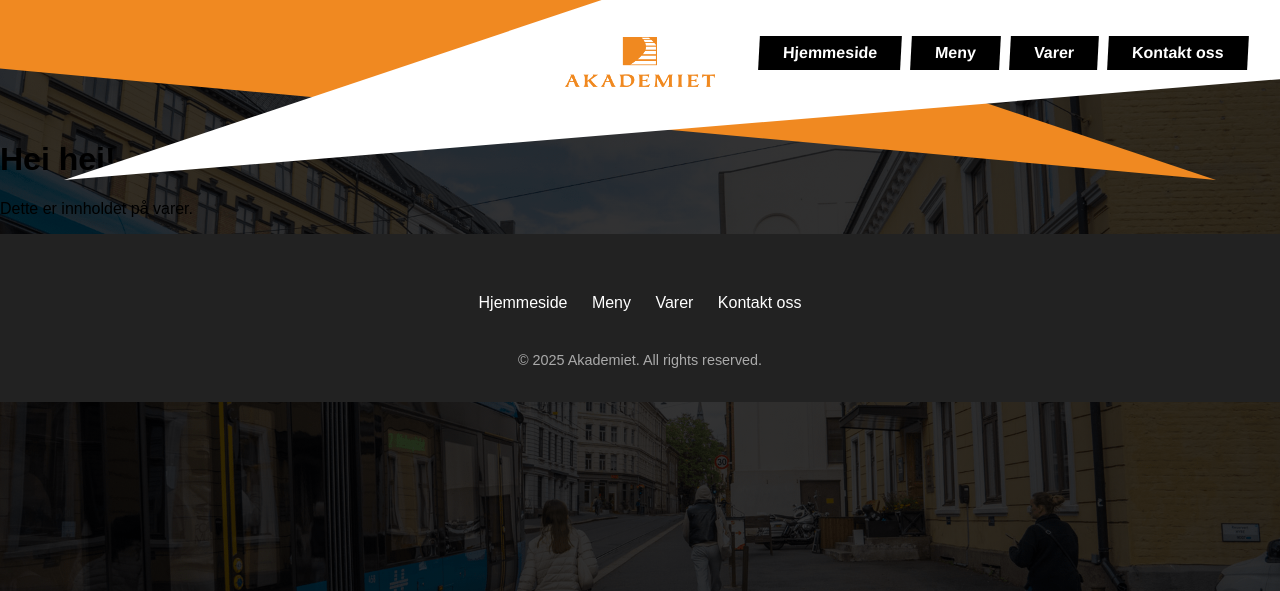
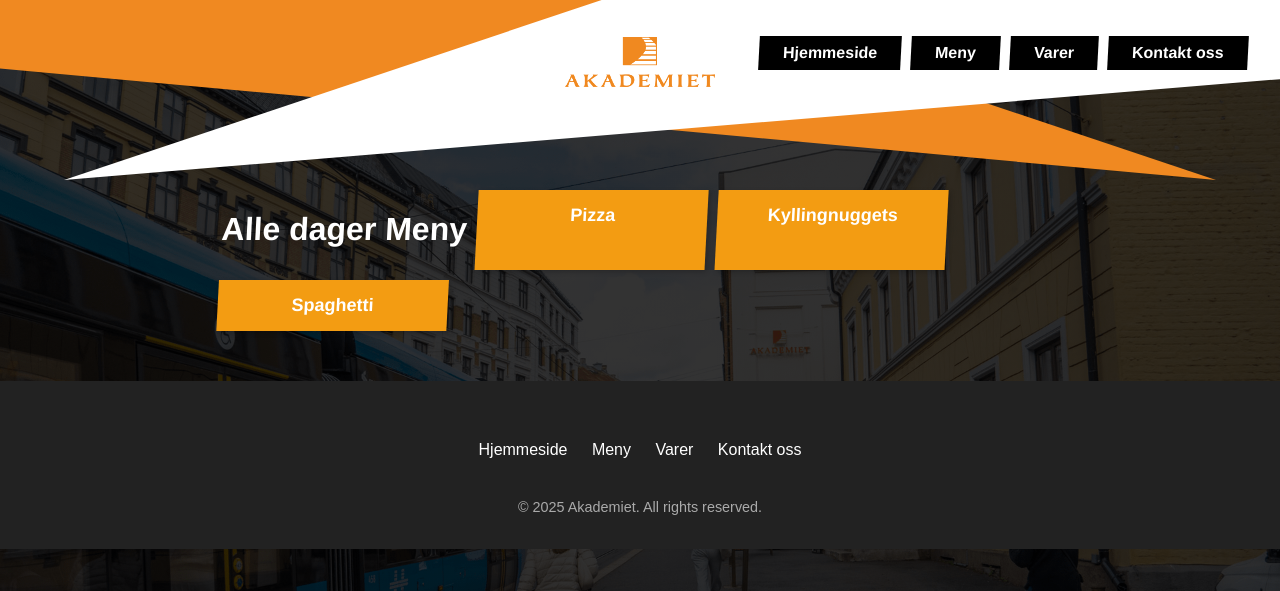
Before and after one commit to 24caratgoldenlabububobatea/kant, a Flask app: page /varer in a window 1280 px wide. Shown: the top 591 px of the page. Run offline with Flask 3, Linux system fonts and the light colour scheme.

Commit message:
added more pictures to the project and got the varer page to work

```diff
--- a/app.py
+++ b/app.py
@@ -5,7 +5,6 @@ app = Flask(__name__)
 
 regular_meals = ["Pizza", "Kyllingnuggets", "Spaghetti"]
 
-# Now we have 5 weekly specials (one for each weekday)
 weekly_specials = [
     ["Taco", "Chili", "Burritos"],
     ["Hamburger", "Pølse med brød", "Pommes frites"],
@@ -34,7 +33,8 @@ def meny():
 
 @app.route('/varer')
 def varer():
-    return render_template("varer.html")
+    day_name = "Alle dager"
+    return render_template("varer.html", meals=regular_meals, day=day_name)
 
 @app.route('/kontakt')
 def kontakt():
--- a/static/css/css.css
+++ b/static/css/css.css
@@ -204,6 +204,30 @@ body {
     width: 200px;
 }
 
+.meals-container {
+    position: relative;
+    z-index: 10;
+    margin: 50px 0 30px 200px;
+    display: flex;
+    flex-wrap: wrap;
+    padding: 20px;
+    max-width: 800px;
+    transform: skew(-3deg);
+    gap: 10px;
+    color: #ffffff;
+}
+
+.varer_meal {
+    background-color: #f39c12;
+    padding: 15px 25px;
+    box-shadow: 2px 2px 5px rgba(0,0,0,0.2);
+    font-size: 18px;
+    font-weight: bold;
+    text-align: center;
+    width: 180px;
+}
+
+
 .menu {
     position: absolute;
     right: 2rem;
--- a/templates/varer.html
+++ b/templates/varer.html
@@ -1,10 +1,15 @@
 {% extends "base.html" %}
 
 {% block head %}
-    <title>Hjemmeside</title>
+    <title>Meny</title>
+    <link rel="stylesheet" href="{{ url_for('static', filename='css/css.css') }}">
 {% endblock %}
 
 {% block body %}
-    <h1>Hei hei!</h1>
-    <p>Dette er innholdet på varer.</p>
+<div class="meals-container">
+    <h1>{{ day }} Meny</h1>
+    {% for meal in meals %}
+        <div class="varer_meal">{{ meal }}</div>
+    {% endfor %}
+</div>
 {% endblock %}
```
Also changed, not shown: templates/meny.html (added, +15 -0 lines), static/bilder/nugget.png (added), static/bilder/pizza.png (added), static/bilder/spagetti.png (added).
